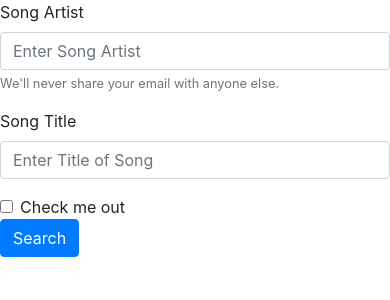
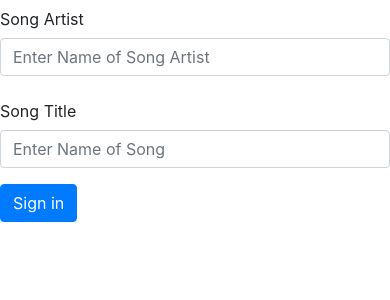
Before and after one commit to t2minht/BrokenElbow, a Flask app: page /search in a window 390 px wide. Shown: the part 56-356 px from the top of the page. Run offline with Flask 2, Linux system fonts and the light colour scheme; some libraries are stand-ins or nearby versions.

Commit message:
something

```diff
--- a/app.py
+++ b/app.py
@@ -6,12 +6,16 @@ app = Flask(__name__)
 def home():
     return render_template("index.html")
 
-@app.route("/search", methods = ["POST", "GET"])
+@app.route("/search")
 def search():
-    if request.method == "POST":
-        userArtist = request.form.get['userArtist']
-        userSong = request.form.get['userSong']
-        print(userArtist, userSong)
     return render_template("search.html")
+
+@app.route("/search", methods = ["POST"])
+def search_post():
+        artistName = request.form.get('artistName')
+        songName = request.form.get('songName')
+
+        print(artistName, songName)
+
 if __name__ == "__main__":
     app.run(debug = True)
--- a/templates/search.html
+++ b/templates/search.html
@@ -3,19 +3,22 @@
 
 {% block content %}
 <form>
-    <div class="form-group">
-      <label for="songArtist">Song Artist</label>
-      <input type="artist" class="form-control" id="songArtist" aria-describedby="emailHelp" placeholder="Enter Song Artist">
-      <small id="emailHelp" class="form-text text-muted">We'll never share your email with anyone else.</small>
+    <div class="form-group row">
+      <label for="artistName" class="col-sm-2 col-form-label">Song Artist</label>
+      <div class="col-sm-10">
+        <input type="artistName" class="form-control" id="artistName" placeholder="Enter Name of Song Artist">
+      </div>
     </div>
-    <div class="form-group">
-      <label for="songTitle">Song Title</label>
-      <input type="song" class="form-control" id="songTitle" placeholder="Enter Title of Song">
+    <div class="form-group row">
+      <label for="songName" class="col-sm-2 col-form-label">Song Title</label>
+      <div class="col-sm-10">
+        <input type="songName" class="form-control" id="songName" placeholder="Enter Name of Song">
+      </div>
     </div>
-    <div class="form-check">
-      <input type="checkbox" class="form-check-input" id="exampleCheck1">
-      <label class="form-check-label" for="exampleCheck1">Check me out</label>
+    <div class="form-group row">
+      <div class="col-sm-10">
+        <button type="submit" class="btn btn-primary">Sign in</button>
+      </div>
     </div>
-    <button type="submit" class="btn btn-primary">Search</button>
   </form>
 {% endblock %}
```
